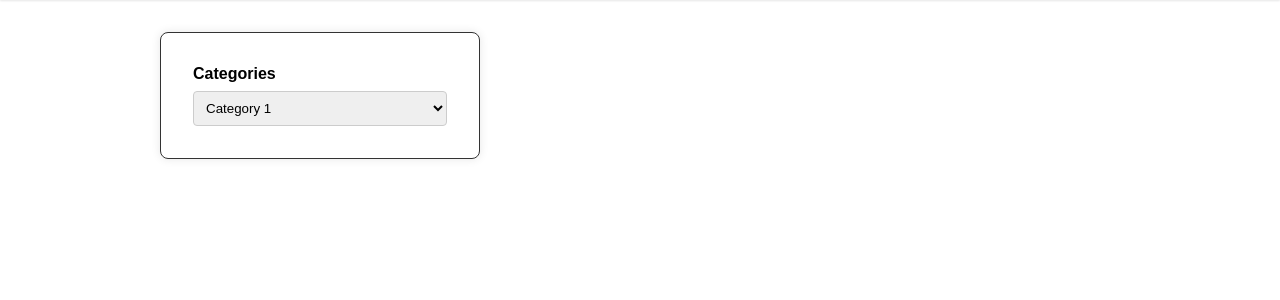
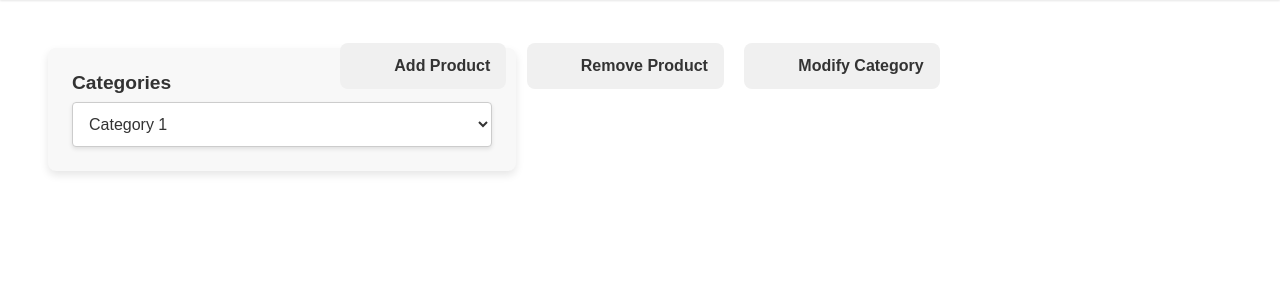
Before and after one commit to Mokhaled2004/Front-End, a Flask app: page /modifycategory in a window 1280 px wide. Shown: the part 133-433 px from the top of the page. Run offline with Flask 3, Linux system fonts and the light colour scheme; some libraries are stand-ins or nearby versions; some web fonts are replaced.

Commit message:
WebStatic files added

```diff
--- a/static/css/modifycategory.css
+++ b/static/css/modifycategory.css
@@ -1,103 +1,177 @@
 /* Main container styles */
 .main-container {
-    display: flex;
-    flex-wrap: wrap; /* Allows wrapping on small screens */
-    width: 25%;
-    max-width: 1600px;
-    margin: 2rem auto;
+    width: 100%; /* Full width of the container */
+    max-width: 500px; /* Adjust max-width as needed */
+    margin: 2rem 2rem;
     padding: 1rem;
-    box-shadow: 0 0 10px rgba(0, 0, 0, 0.1);
     background-color: #fff;
     border-radius: 8px;
-    border: #333 1px solid;
     box-sizing: border-box;
     overflow: hidden;
-    margin-left: 10rem;
 }
 
 /* Sidebar styles */
 .sidebar {
-    flex: 0 0 100%;
-    padding: 1rem;
+    width: 100%; /* Sidebar width */
+    padding: 1.5rem;
+    background-color: #f8f8f8; /* Light gray background */
+    border-radius: 8px;
+    box-shadow: 0 4px 8px rgba(0, 0, 0, 0.1);
+    box-sizing: border-box;
+    margin-bottom: 2rem;
 }
 
+/* Label styles */
 .sidebar label {
     display: block;
+    font-size: 1.2rem;
+    font-weight: bold;
     margin-bottom: 0.5rem;
-    font-weight: bold;
+    color: #333;
+    position: relative;
 }
 
-.sidebar select {
-    width: 100%;
-    padding: 0.5rem;
+/* Dropdown styles */
+#category-dropdown {
+    width: 100%; /* Full width of the sidebar */
+    padding: 0.75rem;
+    font-size: 1rem;
+    color: #333;
     border: 1px solid #ccc;
     border-radius: 4px;
-    box-sizing: border-box;
+    background-color: #fff;
+    transition: border-color 0.3s ease, box-shadow 0.3s ease;
+    box-shadow: 0 2px 4px rgba(0, 0, 0, 0.1);
 }
 
-/* Content area styles */
-.content {
-    flex: 1;
-    padding: 1rem;
-    max-width: 1000px;
-    width: 70%;
-    border: 1px solid #ccc;
-    border-radius: 8px;
-    background-color: #f9f9f9;
-    display: flex;
-    flex-direction: column;
-    justify-content: center; /* Vertically center the content */
-    margin-left : 42rem;
-    margin-top : -9rem;
+#category-dropdown:focus {
+    border-color: #007bff; /* Blue border on focus */
+    box-shadow: 0 0 0 3px rgba(0, 123, 255, 0.25);
+    outline: none;
 }
 
-/* Make content height equal to sidebar */
-.main-container > .sidebar, .main-container > .content {
-    align-items: stretch;
+/* Adjusted .dropdown-icon styles */
+.dropdown-icon {
+    position: absolute;
+    top: 50%;
+    right: 10px; /* Adjust this for proper positioning */
+    transform: translateY(-50%);
+    width: 0.5rem; /* Adjusted width */
+    height: 0.5rem; /* Adjusted height */
 }
 
-/* Navigation bar styles inside the content */
-.content-nav ul {
-    list-style-type: none;
-    display: flex;
-    justify-content: space-around;
-    align-items: center;
-    border-radius: 4px;
-    height: 100%;
+/* Edit section styles */
+.edit-section {
+    width: 100%; /* Full width for centering */
+    text-align: center; /* Center the content */
+    margin-top: -13.5rem;
 }
 
-.content-nav li {
-    margin: 0;
-    display: flex;
-    align-items: center; /* Center the image and link vertically */
-}
-
-.content-nav img {
-    margin-right: 8px; /* Space between the image and the text */
-    width: 24px; /* Adjust size as needed */
-    height: 24px; /* Keep the image square */
-    border-radius: 4px;
-}
-
-.content-nav a {
-    display: block;
+.edit-section a {
+    display: inline-flex; /* Use inline-flex to keep items inline */
+    align-items: center;
+    margin: 0.5rem; /* Space between links */
+    padding: 0.5rem 1rem;
     color: #333;
     text-decoration: none;
     font-weight: bold;
-    border-radius: 4px;
-    transition: background-color 0.3s ease;
+    border-radius: 8px;
+    background-color: #f0f0f0; /* Light gray background */
+    transition: background-color 0.3s ease, box-shadow 0.3s ease;
 }
 
-.content-nav a:hover {
-    background-color: #555;
+.edit-section a:hover {
+    background-color: #007bff; /* Blue background on hover */
+    color: #fff;
+    box-shadow: 0 4px 8px rgba(0, 0, 0, 0.2);
+}
+
+/* Adjusted .img3 styles to control size */
+.img3.dropdown-icon {
+
+    width:0rem;
+    height: 0em;
+}
+
+.img-icon {
+    margin-right: 0.5rem;
 }
 
 /* Responsive adjustments */
 @media (max-width: 768px) {
+    .sidebar {
+        width: 80%; /* Full width on smaller screens */
+    }
+
+    .edit-section {
+        width: 100%;
+        text-align: center;
+    }
+
+    .edit-section a {
+        display: block; /* Stack links vertically */
+        margin: 0.5rem auto; /* Center each link */
+        max-width: 300px; /* Limit the width on small screens */
+    }
+
+    .main-container {
+        padding: 1rem;
+        margin: 1rem auto;
+    }
+
+    .img3.dropdown-icon {
+
+        width:1rem;
+        height: 1em;
+    }
+}
+
+@media (max-width: 480px) {
+    .sidebar {
+        width: 100%; /* Full width on smaller screens */
+        padding: 1rem;
+    }
+
+    .edit-section {
+        width: 100%;
+        text-align: center;
+    }
+
+    .edit-section a {
+        display: block; /* Stack links vertically */
+        margin: 0.5rem auto; /* Center each link */
+        max-width: 250px; /* Limit the width on very small screens */
+    }
+
+    .main-container {
+        padding: 0.5rem;
+        margin: 0.5rem auto;
+    }
+
+    .img3.dropdown-icon {
+
+        width:1rem;
+        height: 1em;
+    }
+}
+
+/* Hide edit-section by default on smaller screens */
+@media (max-width: 768px), (max-width: 480px) {
+    .edit-section {
+        display: none;
+        margin-top: -100px;
+        margin-left: 200px;
+        z-index: 999; /* Initially hidden behind other content */
+        position: relative; /* Ensure z-index takes effect */
+        width: 200px;
+        align-items: center; /* Center vertically */
+    }
+
+    .img-icon{
+        margin:   0;
+    }
+
+
+
 
 }
-
-/* Responsive adjustments for screens smaller than 480px */
-@media (max-width: 480px) {
-
-}
--- /dev/null
+++ b/static/js/modifycategory.js
@@ -0,0 +1,12 @@
+document.addEventListener("DOMContentLoaded", function() {
+    const dropdownIcon = document.querySelector('.img3.dropdown-icon');
+    const editSection = document.querySelector('.edit-section');
+
+    dropdownIcon.addEventListener('click', function() {
+        if (editSection.style.display === "none" || editSection.style.display === "") {
+            editSection.style.display = "block";
+        } else {
+            editSection.style.display = "none";
+        }
+    });
+});
--- a/templates/modifycategory.html
+++ b/templates/modifycategory.html
@@ -9,6 +9,8 @@
     <script src='main.js'></script>
 </head>
 <body>
+    <script src="https://cdn.lordicon.com/lordicon.js"></script>
+    <script src="{{ url_for('static', filename='js/modifycategory.js') }}"></script>
 
     <header>
         {% include 'header.html' %}
@@ -16,7 +18,12 @@
 
     <div class="main-container">
         <div class="sidebar">
-            <label for="category-dropdown">Categories</label>
+            <label for="category-dropdown">Categories
+                <img class="img3 dropdown-icon" src="{{ url_for('static', filename='images/3dots.png') }}">
+
+
+            </label>
+
             <select id="category-dropdown">
                 <option value="category1">Category 1</option>
                 <option value="category2">Category 2</option>
@@ -26,11 +33,30 @@
         </div>
 
 
+    </div>
+    <div class="edit-section">
+        <a href="#" class = "edit"><lord-icon class = "img-icon"
+            src="https://cdn.lordicon.com/zrkkrrpl.json"
+            trigger="hover"
+            state="hover-swirl"
+            colors="primary:#000000,secondary:#242424"
+            style="width:30px;height:30px">
+        </lord-icon> Add Product</a>
 
+        <a href="#"><lord-icon class = "img-icon"
+            src="https://cdn.lordicon.com/dykoqszm.json"
+            trigger="hover"
+            state="hover-swirl"
+            colors="primary:#000000,secondary:#242424"
+            style="width:30px;height:30px">
+        </lord-icon> Remove Product</a>
 
+        <a href="#"><lord-icon class = "img-icon"
+            src="https://cdn.lordicon.com/wuvorxbv.json"
+            trigger="hover"
+            colors="primary:#000000,secondary:#242424"
+            style="width:30px;height:30px">
+        </lord-icon> Modify Category</a>
     </div>
-
-
-
 </body>
 </html>
```
Also changed, not shown: static/images/3dots.png (added), static/logos/delivery.png (added), static/pps/pickup.png (added).
